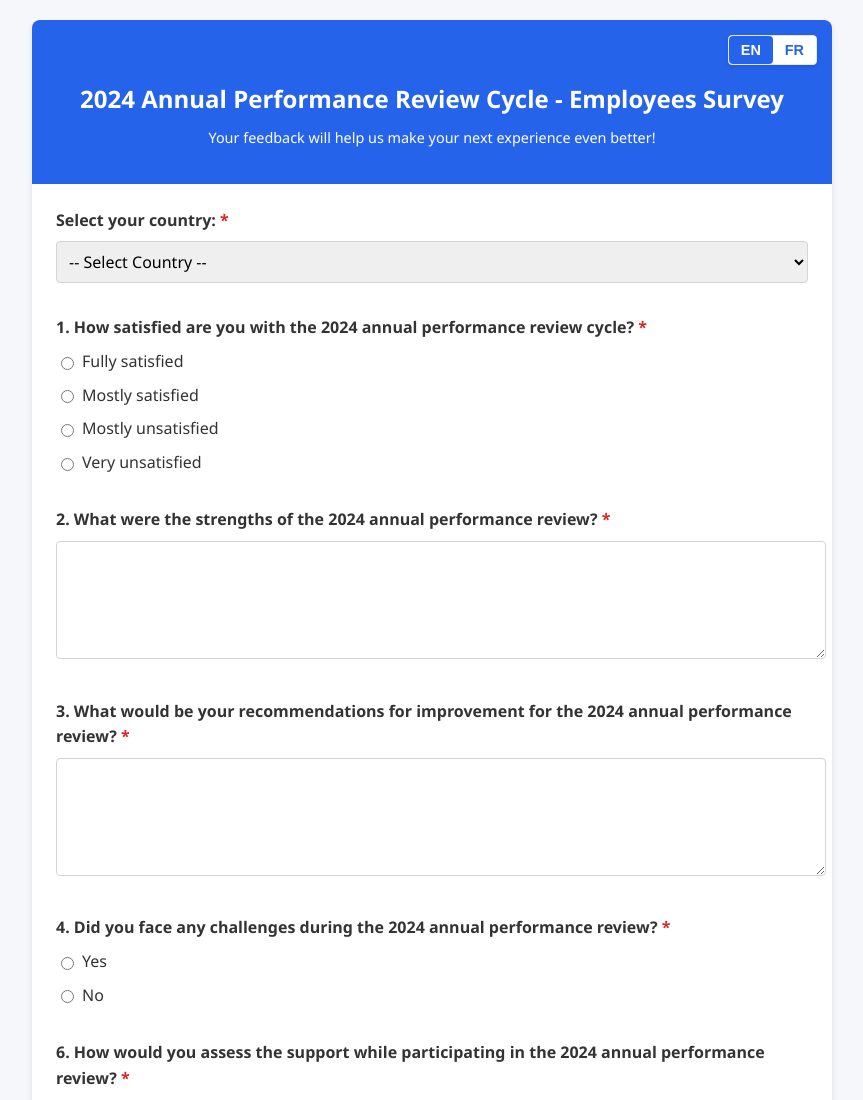
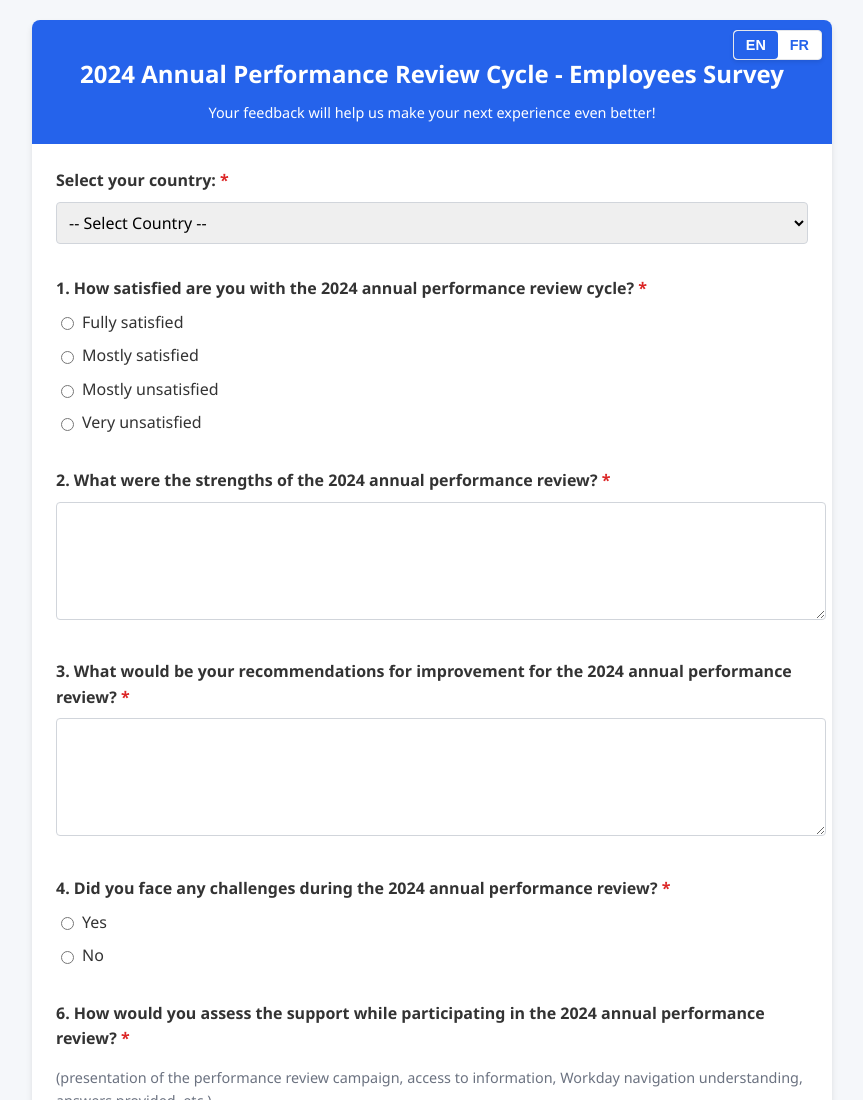
Before and after one commit to Oleksandr231989/Survey_employees, a website: page index.html in a window 1280 px wide. Shown: the top 1100 px of the page, without its empty margins (208-1071 px from the left). Drawn offline with Linux system fonts and the light colour scheme.

Commit message:
Update index.html

```diff
--- a/index.html
+++ b/index.html
@@ -28,9 +28,10 @@
             background-color: #2563eb;
             color: white;
             padding: 20px;
+            padding-top: 35px; /* Reduced from 60px */
+            padding-bottom: 15px; /* Reduced bottom padding */
             text-align: center;
             position: relative;
-            padding-top: 60px; /* Increased to make room for the toggle */
         }
 
         .header h1 {
@@ -40,6 +41,7 @@
 
         .header p {
             margin-top: 8px;
+            margin-bottom: 5px; /* Reduced bottom margin */
             font-size: 0.9rem;
         }
 
@@ -219,8 +221,8 @@
         /* Language Toggle */
         .language-toggle {
             position: absolute;
-            top: 15px; /* Moved to top */
-            right: 15px;
+            top: 10px; /* Moved slightly higher */
+            right: 10px;
             display: flex;
             background-color: white;
             border-radius: 4px;
```
